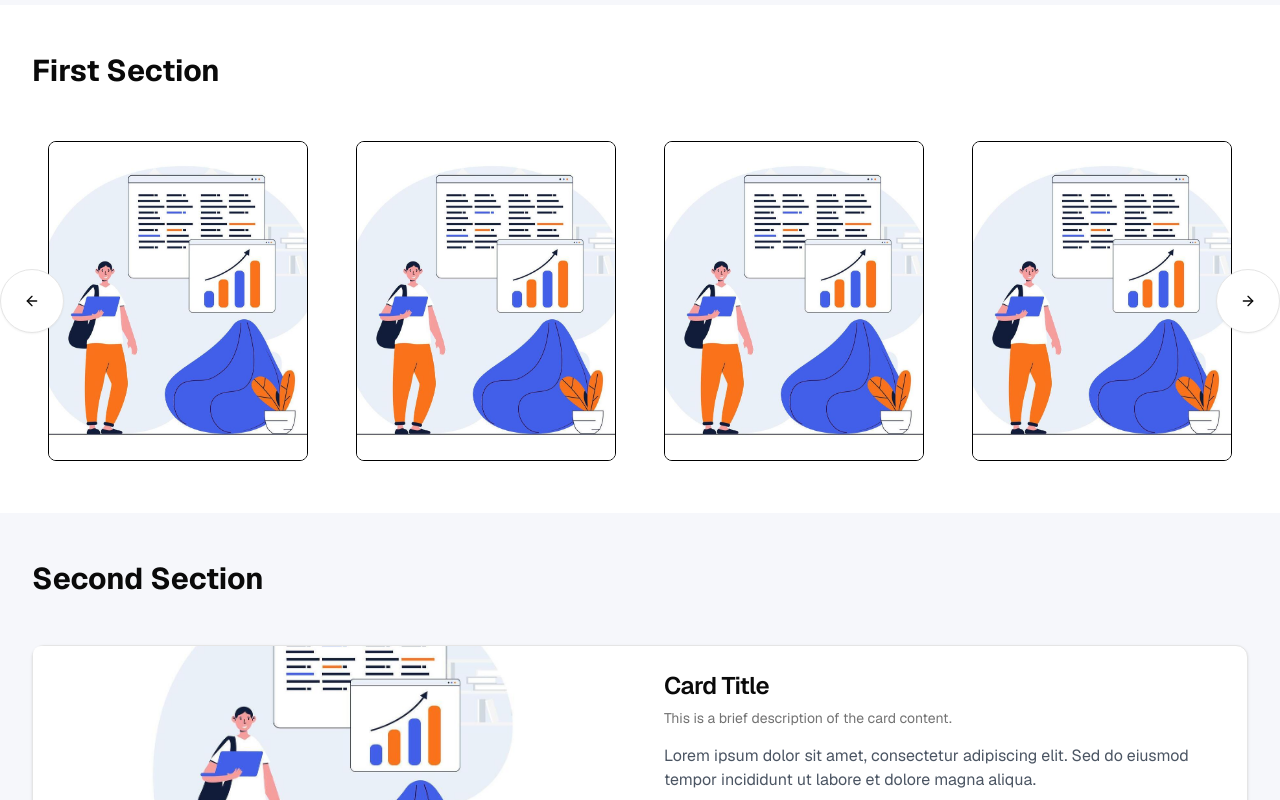
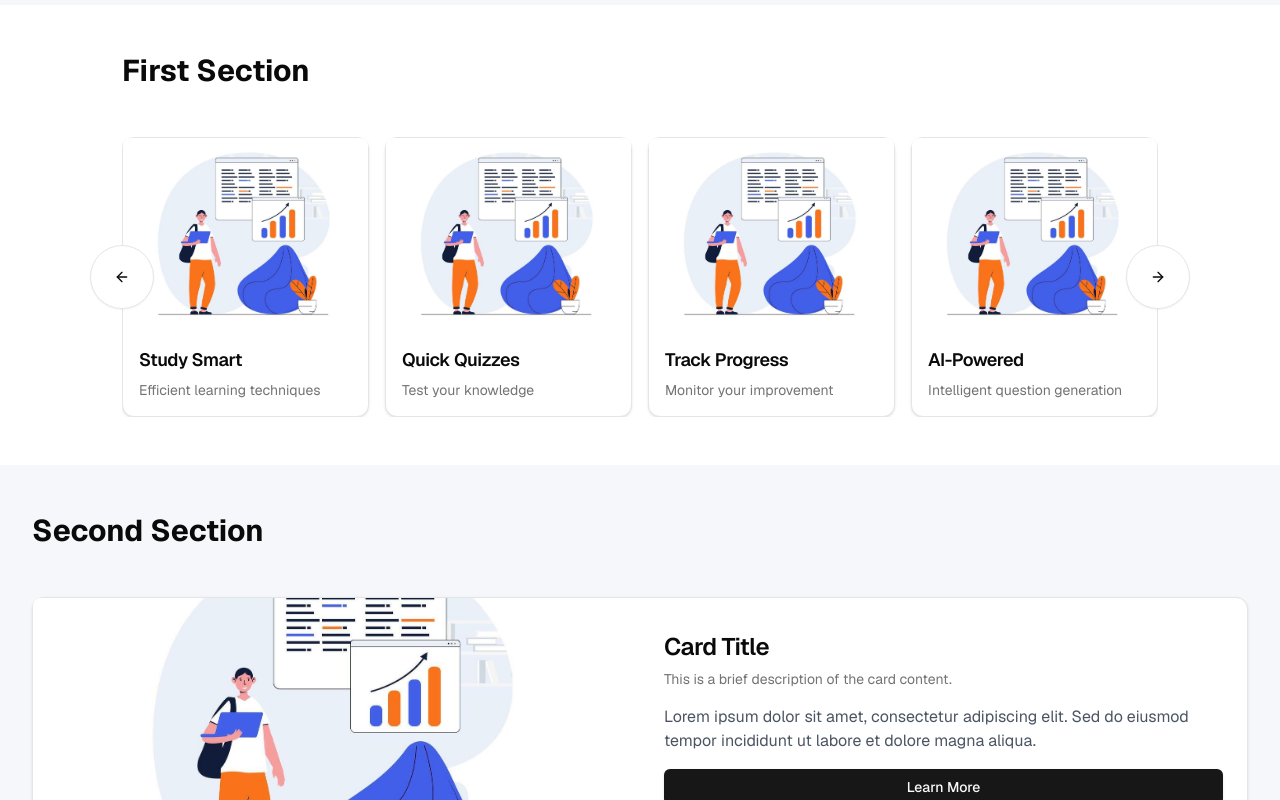
Before and after one commit to joshuaprunty/quiz-master, a Next.js app: page / in a window 1280 px wide. Shown: the part 460-1260 px from the top of the page. Built offline with nearby package versions, Linux system fonts and the light colour scheme.

Commit message:
card sizing

```diff
--- a/src/app/(marketing)/page.js
+++ b/src/app/(marketing)/page.js
@@ -56,17 +56,28 @@ export default function Home() {
             }}
           >
             <CarouselContent className="-ml-2 md:-ml-4">
-              {[1, 2, 3, 4, 5].map((_, index) => (
+              {[
+                { title: "Study Smart", description: "Efficient learning techniques" },
+                { title: "Quick Quizzes", description: "Test your knowledge" },
+                { title: "Track Progress", description: "Monitor your improvement" },
+                { title: "AI-Powered", description: "Intelligent question generation" },
+                { title: "Customizable", description: "Tailor to your needs" },
+              ].map((item, index) => (
                 <CarouselItem key={index} className="pl-2 md:pl-4 basis-1/2 md:basis-1/3 lg:basis-1/4">
-                  <div className="p-1">
-                    <Image
-                      src="/studying.jpg"
-                      alt="Students studying"
-                      width={400}
-                      height={300}
-                      className="w-11/12 mx-auto h-80 object-cover rounded-lg border border-black"
-                    />
-                  </div>
+                  <Card className="h-full">
+                    <div className="relative h-48">
+                      <Image
+                        src="/studying.jpg"
+                        alt="Students studying"
+                        fill
+                        className="object-cover rounded-t-lg"
+                      />
+                    </div>
+                    <CardHeader className="p-4">
+                      <CardTitle className="text-lg">{item.title}</CardTitle>
+                      <CardDescription>{item.description}</CardDescription>
+                    </CardHeader>
+                  </Card>
                 </CarouselItem>
               ))}
             </CarouselContent>
@@ -93,7 +104,7 @@ export default function Home() {
                   className="object-cover rounded-t-lg md:rounded-l-lg md:rounded-tr-none"
                 />
               </div>
-              <div className="p-6 flex flex-col justify-between">
+              <div className="p-6 flex flex-col justify-center min-h-[30vh]">
                 <div>
                   <CardHeader className="p-0 mb-4">
                     <CardTitle className="text-2xl">Card Title</CardTitle>
@@ -129,7 +140,7 @@ export default function Home() {
                   className="object-cover rounded-t-lg md:rounded-l-lg md:rounded-tr-none"
                 />
               </div>
-              <div className="p-6 flex flex-col justify-between">
+              <div className="p-6 flex flex-col justify-center min-h-[30vh]">
                 <div>
                   <CardHeader className="p-0 mb-4">
                     <CardTitle className="text-2xl">Card Title</CardTitle>
```
